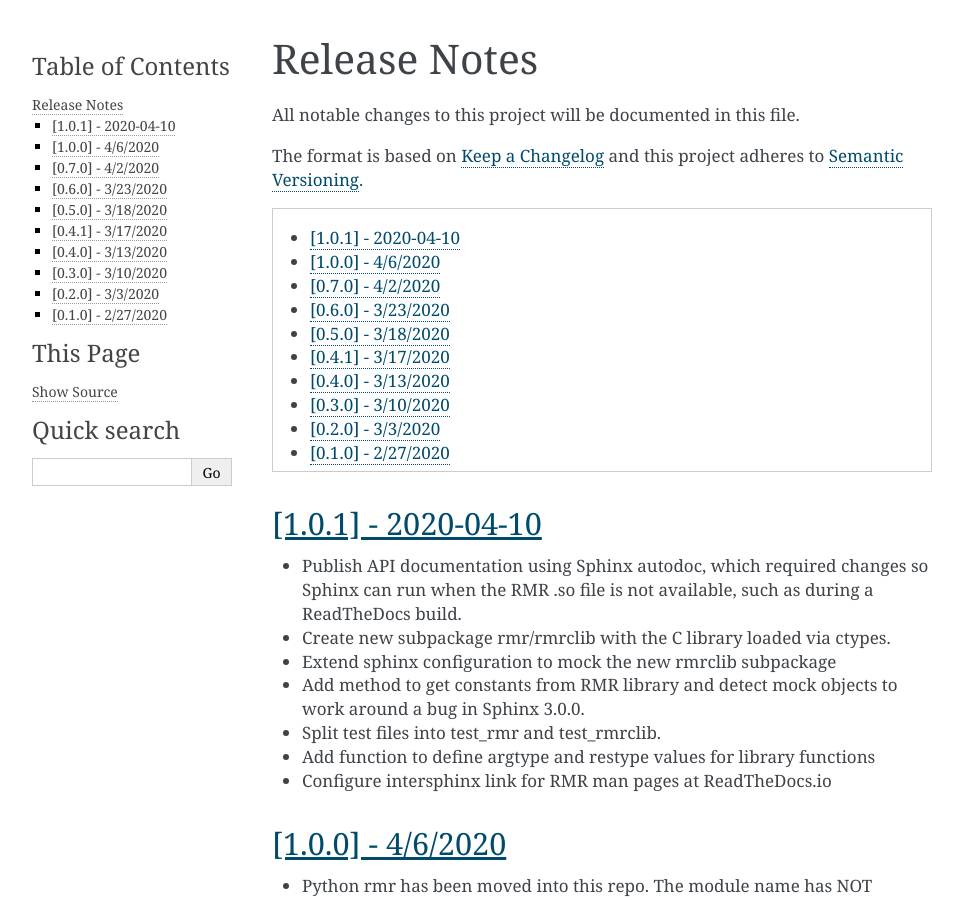
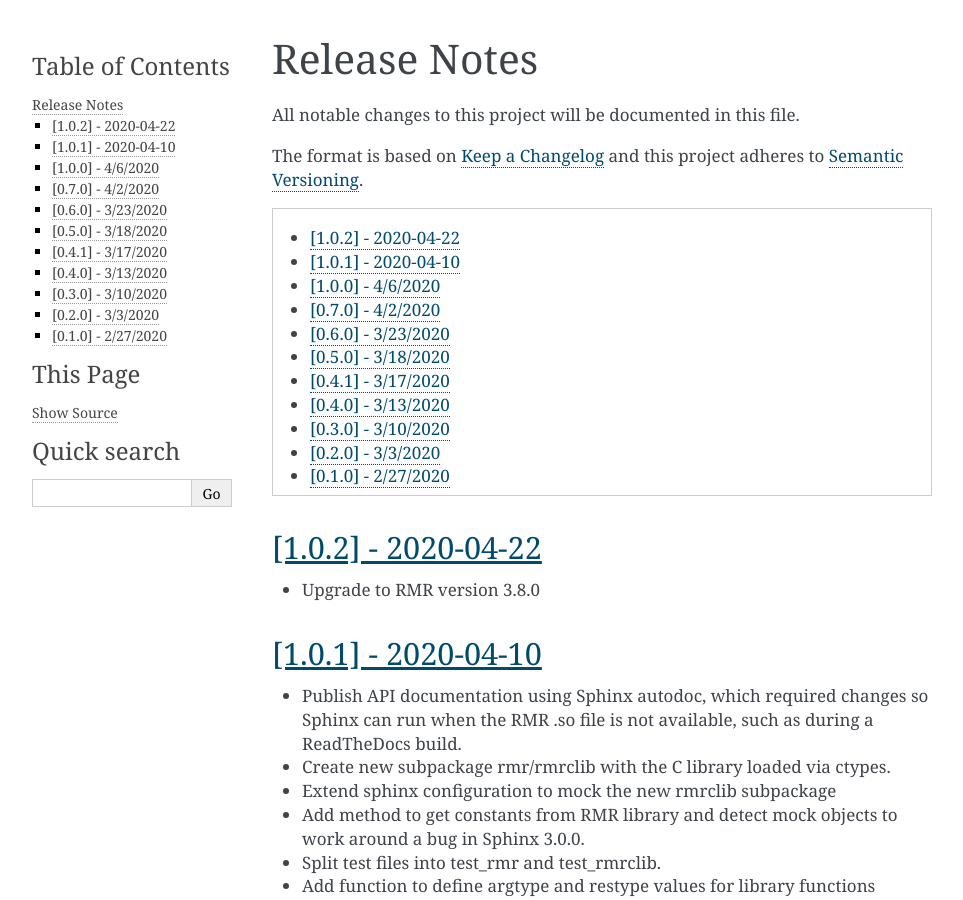
Before and after one commit to o-ran-sc/ric-plt-xapp-frame-py, a Sphinx documentation site: the page built from docs/release-notes.rst, in a window 1280 px wide and 900 px high. Shown: the whole window, without its empty margins (148-1111 px from the left). Built offline with Sphinx 7.4.7, drawn with Linux system fonts in a browser that asks for light colours; the version number is read from the project's files by our own code.

Commit message:
Upgrade to RMR version 3.8.0 from released image
Bump version to 1.0.2 and add release notes

Signed-off-by: Lott, Christopher (cl778h) <cl778h@att.com>
Change-Id: Ie7b9882106b6f6670312f6fa9187191fce104ab8

```diff
--- a/docs/release-notes.rst
+++ b/docs/release-notes.rst
@@ -13,6 +13,11 @@ and this project adheres to `Semantic Versioning <http://semver.org/>`__.
 .. contents::
    :depth: 3
    :local:
+
+[1.0.2] - 2020-04-22
+--------------------
+* Upgrade to RMR version 3.8.0
+
 
 [1.0.1] - 2020-04-10
 --------------------
--- a/setup.py
+++ b/setup.py
@@ -32,7 +32,7 @@ def _long_descr():
 
 setup(
     name="ricxappframe",
-    version="1.0.1",
+    version="1.0.2",
     packages=find_packages(exclude=["tests.*", "tests"]),
     author="Tommy Carpenter, E. Scott Daniels",
     description="Xapp and RMR framework for python",
```
Also changed, not shown: 3 other files.
